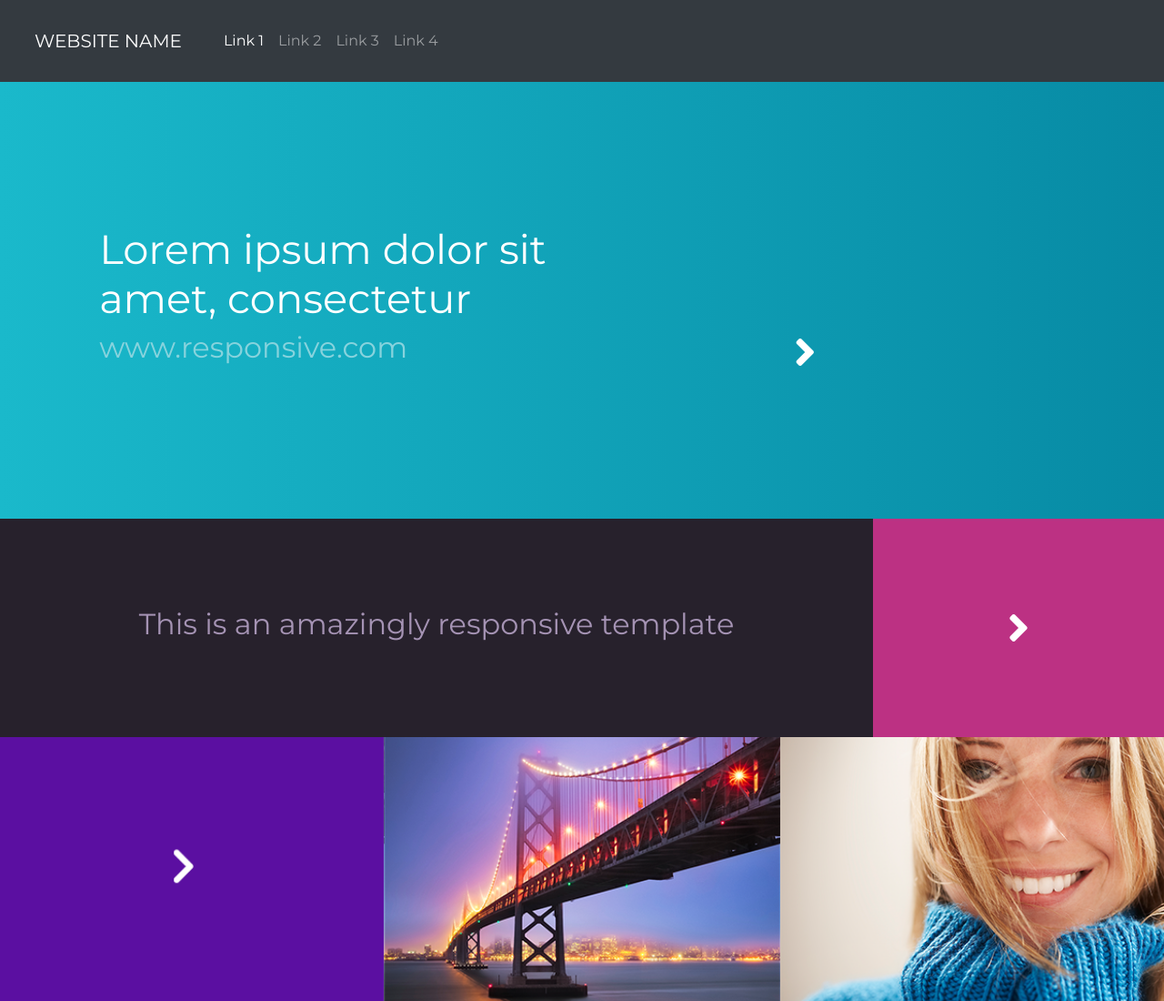
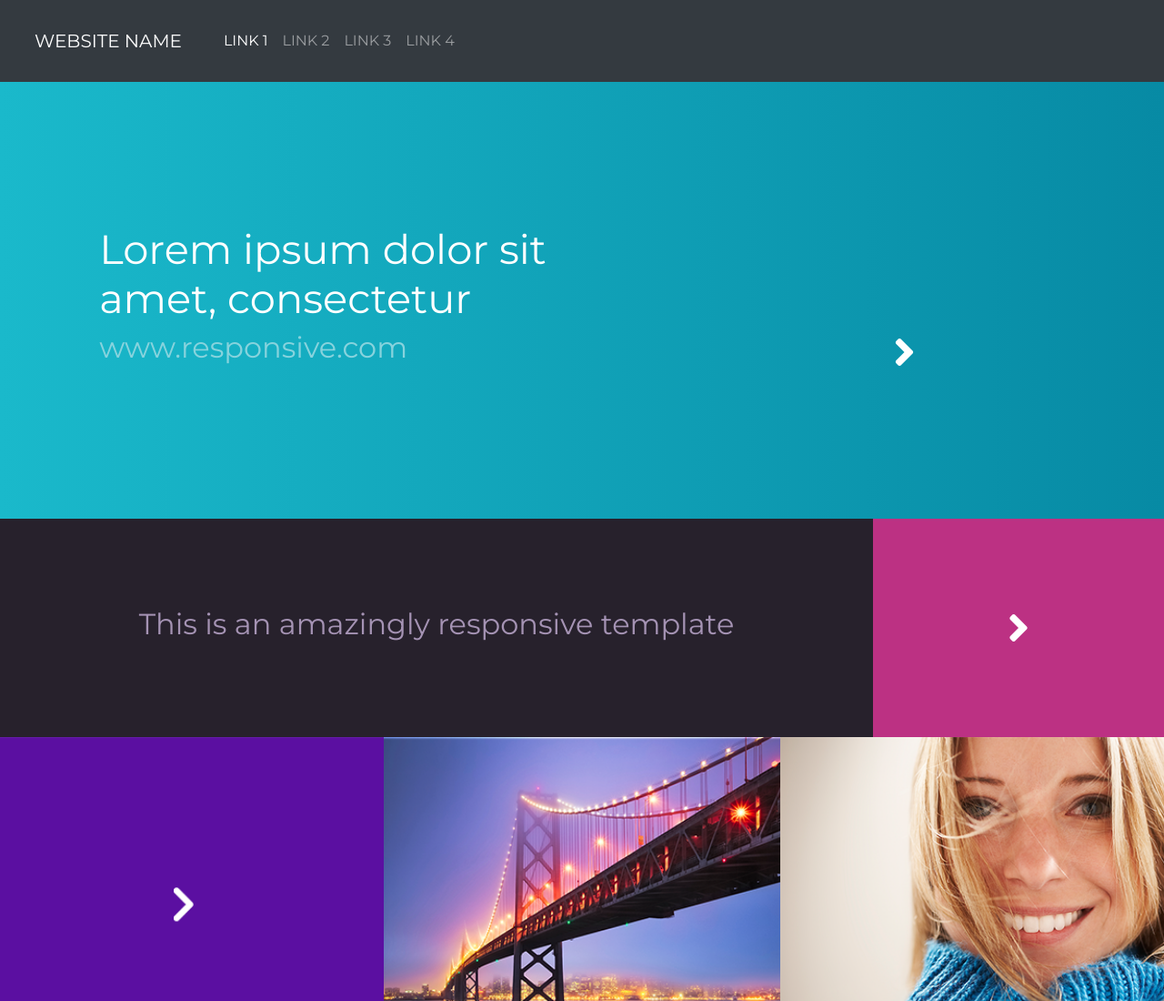
Before and after one commit to joshgermon/Responsive.com, a plain HTML site: page index.html in a window 1280 px wide. Shown: the top 1100 px of the page at 91% size. Drawn offline with nearby package versions, Linux system fonts and the light colour scheme; a script that the page names is missing.

Commit message:
Responsive Menu Fixed + Created JS File (Emply)
Responsive Menu had the wrong Data-target on previous version and would not pop down the menu on smaller screens.
This is now fixed along with other minor layout tweaks.
Font resizing for responsive needs fixing along with other layout issues (gallery resizing)

```diff
--- a/CSS/styles.css
+++ b/CSS/styles.css
@@ -1,8 +1,10 @@
+/* Set HTML & Body to full width page layout */
 html, body {
     margin: 0;
     width: 100%;
     font-family: 'montserrat';
 }
+/* Navbar Section */
 #banner {
     margin: 0;
     padding: 0;
@@ -10,6 +12,7 @@ html, body {
 .navbar-brand {
     padding: 22px;
 }
+/* Hero Banner Section */
 #hero {
     background-image: linear-gradient(to right, #1ab9cb , #078aa4);;
     height: 60vh;
@@ -31,6 +34,7 @@ html, body {
     color: white;
     font-size: 3em;
 }
+/* Text Box Section */
 #text-box {
     height: 30vh;
 }
@@ -49,9 +53,10 @@ html, body {
     align-items: center;
     justify-content: center;
 }
+/* Gallery Picture Section */
 .gallery-box {
-    height: 300px;
-    width: 300px;
+    width: 100%;
+  height: 30vw;;
     background-size: cover;
     background-position: center;
 }
@@ -64,6 +69,7 @@ html, body {
 #gallery-3 {
     background-image: url('../Assets/3.png');
 }
+/* Content Section */
 #content {
     background-color: rgb(226, 226, 226);
     justify-content: center;
--- a/index.html
+++ b/index.html
@@ -24,23 +24,23 @@
     <section class="container-fluid" id="banner">
         <nav class="navbar navbar-expand-lg sticky-top navbar-dark bg-dark">
             <a class="navbar-brand" href="#">WEBSITE NAME</a>
-            <button class="navbar-toggler" type="button" data-toggle="collapse" data-target="#navbarNavAltMarkup"
-                aria-controls="navbarNavAltMarkup" aria-expanded="false" aria-label="Toggle navigation">
+            <button class="navbar-toggler" type="button" data-toggle="collapse" data-target="#navbarNav"
+                aria-controls="navbarNav" aria-expanded="false" aria-label="Toggle navigation">
                 <span class="navbar-toggler-icon"></span>
             </button>
             <div class="collapse navbar-collapse" id="navbarNav">
                 <ul class="navbar-nav">
                     <li class="nav-item active">
-                        <a class="nav-link" href="#">Link 1<span class="sr-only">(current)</span></a>
+                        <a class="nav-link" href="#">LINK 1<span class="sr-only">(current)</span></a>
                     </li>
                     <li class="nav-item">
-                        <a class="nav-link" href="#">Link 2</a>
+                        <a class="nav-link" href="#">LINK 2</a>
                     </li>
                     <li class="nav-item">
-                        <a class="nav-link" href="#">Link 3</a>
+                        <a class="nav-link" href="#">LINK 3</a>
                     </li>
                     <li class="nav-item">
-                        <a class="nav-link" href="#">Link 4</a>
+                        <a class="nav-link" href="#">LINK 4</a>
                     </li>
                 </ul>
             </div>
@@ -56,7 +56,7 @@
                 <div class="offset-1 col-5">
                     <h2 id="hero-subtitle">www.responsive.com</h2>
                 </div>
-                <div class="offset-2 col-3">
+                <div class="offset-3 col-2">
                     <i class="fas fa-angle-right" id="cta-button"></i>
                 </div>
             </div>
```
Also changed, not shown: JS/scripts.js (added).
